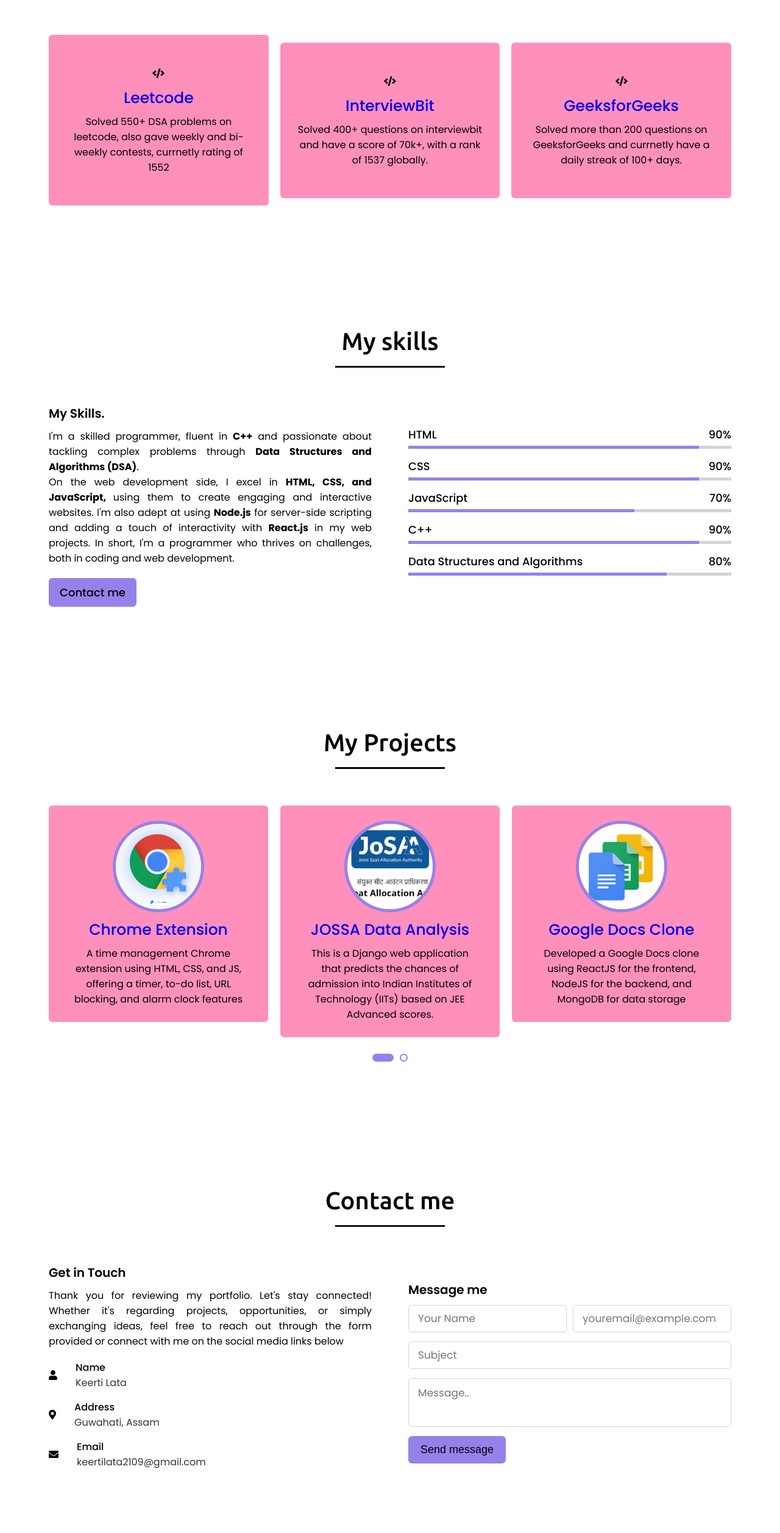
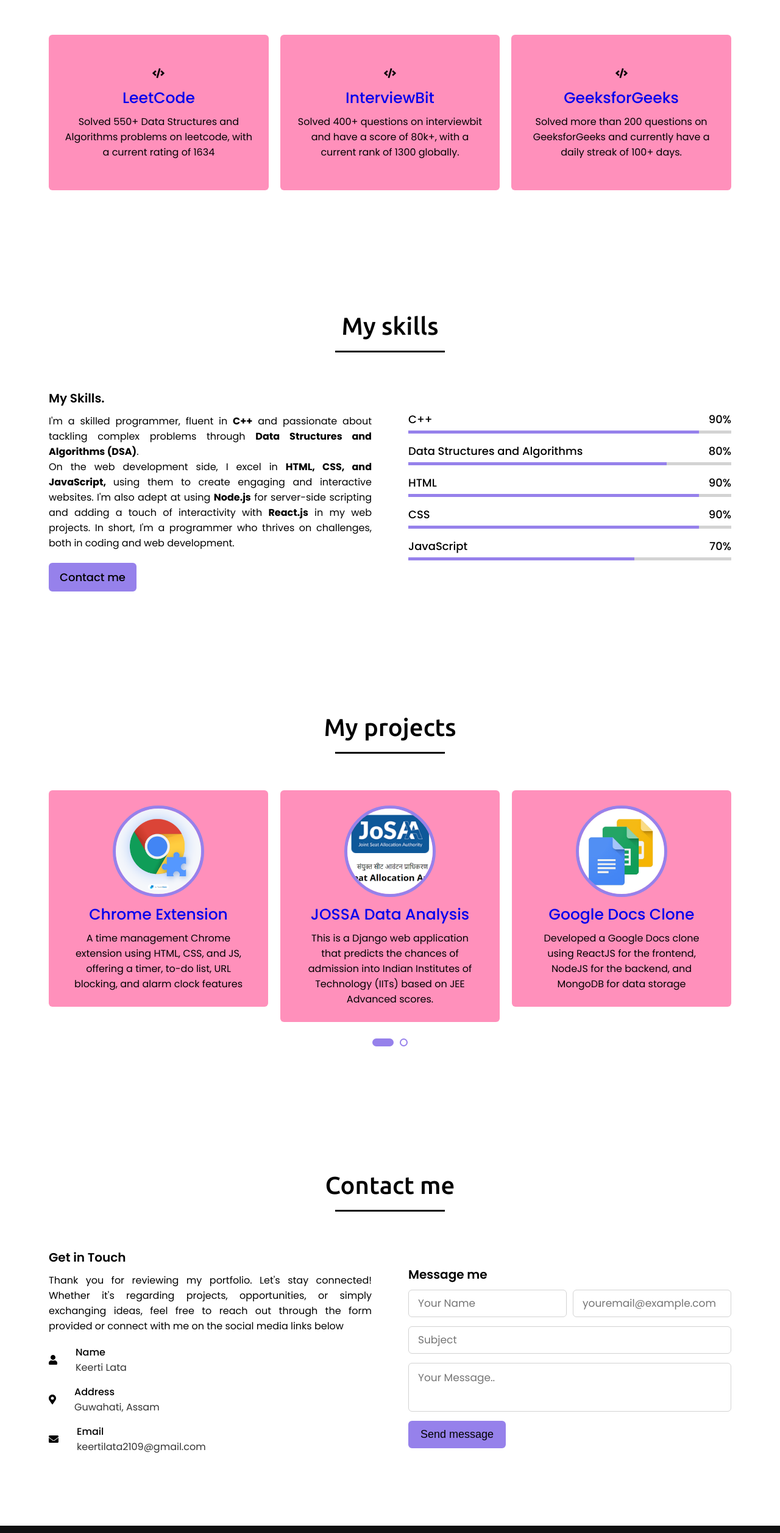
Before and after one commit to mikrokosmos2109/keertilataportfolio, a plain HTML site: page index.html in a window 1280 px wide. Shown: the part 1802-4316 px from the top of the page at 61% size. Drawn offline with nearby package versions, Linux system fonts and the light colour scheme.

Commit message:
uodated resume link

```diff
--- a/index.html
+++ b/index.html
@@ -62,7 +62,7 @@
                     In this ever-evolving landscape of technology, I find myself continuously learning, adapting, and embracing new
                     languages, frameworks, and paradigms. From the elegance of clean code to the symphony of databases, I strive to master
                     every instrument in the orchestra of software development.</p>
-                    <a href="https://drive.google.com/file/d/1H-xsiMB0Z-Wx3bru6UatSMkKyXmPQV8w/view?usp=sharing" target="_blank">Download CV</a>
+                    <a href="https://drive.google.com/file/d/1VVZmKu6vyqELfGQL-DAQ2muNrcjMZTP_/view?usp=sharing" target="_blank">Download CV</a>
                 </div>
             </div>
         </div>
@@ -75,22 +75,22 @@
                 <div class="card">
                     <div class="box">
                         <i class="fas fa-code"></i>
-                       <a href="https://leetcode.com/keerti_2109/" target="_blank"> <div class="text">Leetcode</div></a>
-                        <p>Solved 550+ DSA problems on leetcode, also gave weekly and bi-weekly contests, currnetly rating of 1552</p>
+                       <a href="https://leetcode.com/keerti_2109/" target="_blank"> <div class="text">LeetCode</div></a>
+                        <p>Solved 550+ Data Structures and Algorithms problems on leetcode, with a current rating of 1634</p>
                     </div>
                 </div>
                 <div class="card">
                     <div class="box">
                     <i class="fas fa-code"></i>
                         <a href="https://www.interviewbit.com/profile/keerti-lata" target="_blank"><div class="text">InterviewBit</div></a>
-                        <p>Solved 400+ questions on interviewbit and have a score of 70k+, with a rank of 1537 globally.</p>
+                        <p>Solved 400+ questions on interviewbit and have a score of 80k+, with a current rank of 1300 globally.</p>
                     </div>
                 </div>
                 <div class="card">
                     <div class="box">
                         <i class="fas fa-code"></i>
                     <a href="https://auth.geeksforgeeks.org/user/keertilata20/" target="_blank"> <div class="text">GeeksforGeeks</div></a>
-                        <p>Solved more than 200 questions on GeeksforGeeks and currnetly have a daily streak of 100+ days.</p>
+                        <p>Solved more than 200 questions on GeeksforGeeks and currently have a daily streak of 100+ days.</p>
                     </div>
                 </div>
                </div>
@@ -117,6 +117,20 @@
                     <a href="#contact">Contact me</a>
                 </div>
                 <div class="column right">
+                <div class="bars">
+                    <div class="info">
+                        <span>C++</span>
+                        <span>90%</span>
+                    </div>
+                    <div class="line php"></div>
+                </div>
+                <div class="bars">
+                    <div class="info">
+                        <span>Data Structures and Algorithms</span>
+                        <span>80%</span>
+                    </div>
+                    <div class="line mysql"></div>
+                </div>
                     <div class="bars">
                         <div class="info">
                             <span>HTML</span>
@@ -138,20 +152,8 @@
                         </div>
                         <div class="line js"></div>
                     </div>
-                    <div class="bars">
-                        <div class="info">
-                            <span>C++</span>
-                            <span>90%</span>
-                        </div>
-                        <div class="line php"></div>
-                    </div>
-                    <div class="bars">
-                        <div class="info">
-                            <span>Data Structures and Algorithms</span>
-                            <span>80%</span>
-                        </div>
-                        <div class="line mysql"></div>
-                    </div>
+
+
                 </div>
             </div>
         </div>
@@ -160,7 +162,7 @@
     <!-- teams section start -->
     <section class="teams" id="teams">
         <div class="max-width">
-            <h2 class="title">My Projects</h2>
+            <h2 class="title">My projects</h2>
             <div class="carousel owl-carousel">
                 <div class="card">
                     <div class="box">
@@ -255,7 +257,7 @@
                 </div>
                 <div class="column right">
                     <div class="text">Message me</div>
-                            <form action="https://formspree.io/f/xeqndjdd" method="POST">
+                            <form action="https://getform.io/f/75609e15-f138-44fc-833a-0f48a3cb6671" method="POST">
                         <div class="fields">
                             <div class="field name">
                                 <input type="text" class="form-control" id="exampleFormControlInput1" name="exampleFormControlInput1"
@@ -267,10 +269,12 @@
                             </div>
                         </div>
                         <div class="field">
-                            <input type="text" placeholder="Subject" required>
+                            <input type="text" class="form-control" id="exampleFormControlInput3" placeholder="Subject"
+                                name="exampleFormControlInput3" required>
                         </div>
                         <div class="field textarea">
-                            <textarea cols="30" rows="10" placeholder="Message.." required></textarea>
+                            <textarea cols="30" rows="10" input type="text" class="form-control" id="exampleFormControlInput4" placeholder="Your Message.."
+                                name="exampleFormControlInput4" required></textarea>
                         </div>
                         <div class="button-area">
                             <button type="submit">Send message</button>
```
